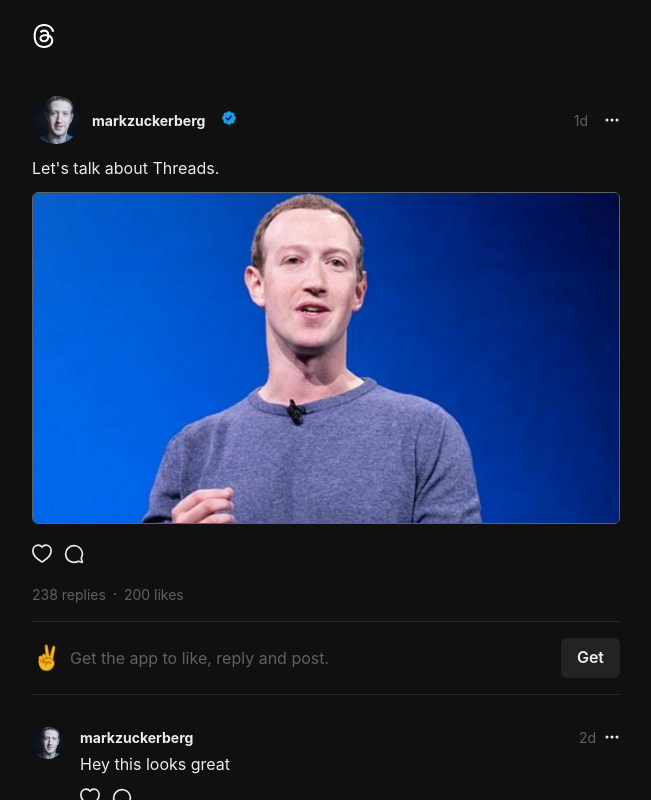
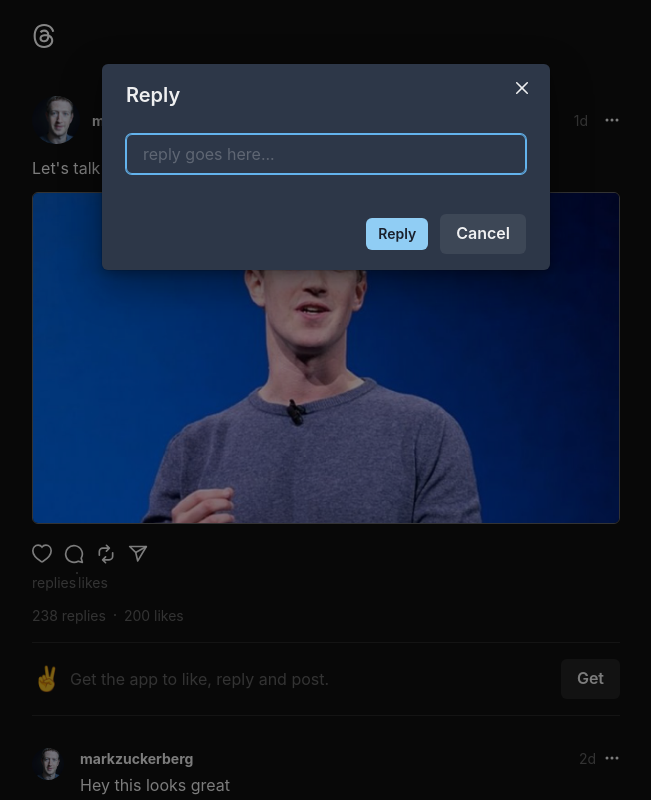
Before and after one commit to chimcutdimua/Threads-clone, a React (Vite) app in the folder frontend/: page /markzuckerberg/post/1 in a window 1280 px wide. Both pictures are taken after a click on the icon 388 px from the left and 553 px from the top of the page. Shown: the top 800 px of the page, without its empty margins (314-965 px from the left). Built offline with nearby package versions, Linux system fonts and the light colour scheme.

Commit message:
delete post

```diff
--- a/frontend/src/Pages/UserPage.jsx
+++ b/frontend/src/Pages/UserPage.jsx
@@ -4,11 +4,13 @@
 import axios from 'axios'
 import { useParams } from 'react-router-dom'
 import { Flex, Spinner } from '@chakra-ui/react'
+import Post from '../components/Post'
 
 const UserPage = () => {
     const [user, setUser] = useState(null)
     const { username } = useParams(null)
     const [loading, setLoading] = useState(false)
+    const [posts, setPosts] = useState([])
 
     const userData = async () => {
         setLoading(true)
@@ -22,9 +24,23 @@
         }
     }
 
+    const getPost = async () => {
+        try {
+            const res = await axios.get(`/api/posts/user/${username}`)
+            setPosts(res.data)
+            console.log(res.data)
+        } catch (error) {
+            console.log(error)
+            setPosts([])
+        }
+    }
+
     useEffect(() => {
         userData()
+        getPost()
     }, [username])
+
+
 
     if (!user && loading) {
         return (
@@ -42,10 +58,9 @@
     return (
         <>
             <UserHeader user={user} />
-            <UserPost />
-            <UserPost />
-            <UserPost />
-
+            {posts.map((post) => (
+                <Post key={post._id} post={post} postedBy={post.postedBy} />
+            ))}
         </>
     )
 }
--- a/frontend/src/components/Actions.jsx
+++ b/frontend/src/components/Actions.jsx
@@ -1,8 +1,76 @@
-import { Flex } from '@chakra-ui/react'
-import React from 'react'
+import { Box, Button, Flex, FormControl, FormLabel, Input, Modal, ModalBody, ModalCloseButton, ModalContent, ModalFooter, ModalHeader, ModalOverlay, Text, useDisclosure, useToast } from '@chakra-ui/react'
+import React, { useRef, useState } from 'react'
+import { useRecoilValue } from 'recoil'
+import userAtom from '../atoms/userAtom'
+import axios from 'axios'
 
-const Actions = ({ liked, setLiked }) => {
+const Actions = ({ post: post_ }) => {
+    const { isOpen, onOpen, onClose } = useDisclosure()
+    const initialRef = useRef(null)
+    const finalRef = useRef(null)
+    const [reply, setReply] = useState('')
+    const user = useRecoilValue(userAtom)
+    const [liked, setLiked] = useState(post_?.likes.includes(user?._id))
+    const [post, setPost] = useState(post_)
+    const toast = useToast()
+    const handleLikeAndUnlike = async () => {
+        if (!user) {
+            toast({
+                title: 'Login to Like',
+                description: 'Please login to like a post.',
+                status: 'error',
+                duration: 3000,
+                isClosable: true,
+            })
+            return
+        }
+        try {
+            const res = await axios.put(`/api/posts/like/${post._id}`)
+            if (!liked) {
+                setPost({ ...post, likes: [...post.likes, user._id] })
+            } else {
+                setPost({ ...post, likes: post.likes.filter(like => like !== user._id) })
+            }
+            setLiked(!liked)
+        } catch (error) {
+            console.error(error)
+
+        }
+    }
+
+    const handleReply = async () => {
+        if (!user) {
+            toast({
+                title: 'Login to Reply',
+                description: 'Please login to reply to a post.',
+                status: 'error',
+                duration: 3000,
+                isClosable: true,
+            })
+            return
+        }
+        const body = {
+            text: reply
+        }
+        try {
+            const res = await axios.put('/api/posts/reply/' + post._id, body)
+            setPost({ ...post, replies: [...post.replies, res.data] })
+            toast({
+                title: 'Reply Sent',
+                description: 'Your reply has been sent.',
+                status: 'success',
+                duration: 3000,
+                isClosable: true,
+            })
+            setReply('')
+            onClose()
+        } catch (error) {
+            console.error(error)
+        }
+    }
+
     return (
+        <Flex direction={"column"}>
             <Flex gap={3} my={2} onClick={(e) => e.preventDefault()}>
                 <svg
                     aria-label='Like'
@@ -12,7 +80,7 @@
                     role='img'
                     viewBox='0 0 24 22'
                     width='20'
-                onClick={() => setLiked(!liked)}
+                    onClick={handleLikeAndUnlike}
                 >
                     <path
                         d='M1 7.66c0 4.575 3.899 9.086 9.987 12.934.338.203.74.406 1.013.406.283 0 .686-.203 1.013-.406C19.1 16.746 23 12.234 23 7.66 23 3.736 20.245 1 16.672 1 14.603 1 12.98 1.94 12 3.352 11.042 1.952 9.408 1 7.328 1 3.766 1 1 3.736 1 7.66Z'
@@ -29,7 +97,7 @@
                     role='img'
                     viewBox='0 0 24 24'
                     width='20'
-            // onClick={onOpen}
+                    onClick={onOpen}
                 >
                     <title>Comment</title>
                     <path
@@ -41,10 +109,102 @@
                     ></path>
                 </svg>
 
-            {/* <RepostSVG />
-            <ShareSVG /> */}
+                <RepostSVG />
+                <ShareSVG />
+
+
+
             </Flex>
+            <Flex>
+                <Text color={"gray.light"} fontSize={"sm"}>
+                    {post?.replies.length} replies
+                </Text>
+                <Box w={0.5} h={0.5} borderRadius={"full"} bg={"gray.light"}></Box>
+                <Text color={"gray.light"} fontSize={"sm"}>
+                    {post?.likes.length} likes
+                </Text>
+            </Flex>
+            <Modal
+                initialFocusRef={initialRef}
+                finalFocusRef={finalRef}
+                isOpen={isOpen}
+                onClose={onClose}
+            >
+                <ModalOverlay />
+                <ModalContent>
+                    <ModalHeader>Reply</ModalHeader>
+                    <ModalCloseButton />
+                    <ModalBody pb={6}>
+                        <FormControl>
+                            <Input value={reply} onChange={(e) => setReply(e.target.value)} ref={initialRef} placeholder='reply goes here...' />
+                        </FormControl>
+                    </ModalBody>
+
+                    <ModalFooter>
+                        <Button onClick={handleReply} colorScheme='blue' size={"sm"} mr={3}>
+                            Reply
+                        </Button>
+                        <Button onClick={onClose}>Cancel</Button>
+                    </ModalFooter>
+                </ModalContent>
+            </Modal>
+        </Flex>
+
+
     )
 }
 
 export default Actions
+
+const RepostSVG = () => {
+    return (
+        <svg
+            aria-label='Repost'
+            color='currentColor'
+            fill='currentColor'
+            height='20'
+            role='img'
+            viewBox='0 0 24 24'
+            width='20'
+        >
+            <title>Repost</title>
+            <path
+                fill=''
+                d='M19.998 9.497a1 1 0 0 0-1 1v4.228a3.274 3.274 0 0 1-3.27 3.27h-5.313l1.791-1.787a1 1 0 0 0-1.412-1.416L7.29 18.287a1.004 1.004 0 0 0-.294.707v.001c0 .023.012.042.013.065a.923.923 0 0 0 .281.643l3.502 3.504a1 1 0 0 0 1.414-1.414l-1.797-1.798h5.318a5.276 5.276 0 0 0 5.27-5.27v-4.228a1 1 0 0 0-1-1Zm-6.41-3.496-1.795 1.795a1 1 0 1 0 1.414 1.414l3.5-3.5a1.003 1.003 0 0 0 0-1.417l-3.5-3.5a1 1 0 0 0-1.414 1.414l1.794 1.794H8.27A5.277 5.277 0 0 0 3 9.271V13.5a1 1 0 0 0 2 0V9.271a3.275 3.275 0 0 1 3.271-3.27Z'
+            ></path>
+        </svg>
+    );
+};
+
+const ShareSVG = () => {
+    return (
+        <svg
+            aria-label='Share'
+            color=''
+            fill='rgb(243, 245, 247)'
+            height='20'
+            role='img'
+            viewBox='0 0 24 24'
+            width='20'
+        >
+            <title>Share</title>
+            <line
+                fill='none'
+                stroke='currentColor'
+                strokeLinejoin='round'
+                strokeWidth='2'
+                x1='22'
+                x2='9.218'
+                y1='3'
+                y2='10.083'
+            ></line>
+            <polygon
+                fill='none'
+                points='11.698 20.334 22 3.001 2 3.001 9.218 10.084 11.698 20.334'
+                stroke='currentColor'
+                strokeLinejoin='round'
+                strokeWidth='2'
+            ></polygon>
+        </svg>
+    );
+};
--- a/frontend/src/components/LoginCard.jsx
+++ b/frontend/src/components/LoginCard.jsx
@@ -27,8 +27,8 @@
     const [showPassword, setShowPassword] = useState(false)
     const setAuthScreen = useSetRecoilState(authScreenAtom)
     const setUser = useSetRecoilState(userAtom)
-    const [username, setUsername] = useState('')
-    const [password, setPassword] = useState('')
+    const [username, setUsername] = useState('kietlee')
+    const [password, setPassword] = useState('123456')
     const [loading, setLoading] = useState(false)
 
     const handleLogin = async () => {
--- a/frontend/src/components/Post.jsx
+++ b/frontend/src/components/Post.jsx
@@ -1,23 +1,26 @@
-import { Avatar, Box, Flex, Image, Text } from '@chakra-ui/react'
+import { Avatar, Box, Flex, Image, Text, useToast } from '@chakra-ui/react'
 import React, { useEffect, useState } from 'react'
 import { Link, useNavigate } from 'react-router-dom'
 import Actions from './Actions'
 import axios from 'axios'
 import { formatDistanceToNow } from 'date-fns'
+import { DeleteIcon } from '@chakra-ui/icons'
+import { useRecoilValue } from 'recoil'
+import userAtom from '../atoms/userAtom'
 
 const Post = ({
     post,
     postedBy
 }) => {
-    const [liked, setLiked] = useState(false)
     const [user, setUser] = useState(null)
+    console.log(post)
     const navigate = useNavigate()
-    console.log(post)
+    const currentUser = useRecoilValue(userAtom)
+    const toast = useToast()
     useEffect(() => {
         const getUser = async () => {
             try {
                 const res = await axios.get(`/api/users/profile/${postedBy}`)
-                console.log(">>>check data: ", res.data)
                 setUser(res.data)
             } catch (error) {
                 console.error(error)
@@ -26,6 +29,23 @@
         }
         getUser()
     }, [postedBy])
+
+    const handleDeletePost = async (e) => {
+        try {
+            e.preventDefault()
+            if (!window.confirm('Are you sure you want to delete this post?')) return
+            const res = await axios.delete(`/api/posts/delete/${post._id}`)
+            toast({
+                title: 'Post Deleted',
+                description: res.data.message,
+                status: 'success',
+                duration: 3000,
+                isClosable: true,
+            })
+        } catch (error) {
+            console.error(error)
+        }
+    }
 
     if (!user) return null
 
@@ -64,6 +84,13 @@
                             <Text fontSize={"sm"} width={36} textAlign={"right"} color={"gray.light"}>
                                 {formatDistanceToNow(new Date(post.createdAt))} ago
                             </Text>
+                            {currentUser._id === user._id && (
+                                <DeleteIcon
+                                    size={20}
+                                    cursor={"pointer"}
+                                    onClick={handleDeletePost}
+                                />
+                            )}
                         </Flex>
                     </Flex>
                     <Text fontSize={"sm"}>{post.text}</Text>
@@ -79,13 +106,9 @@
                     )}
 
                     <Flex gap={3} my={1}>
-                        <Actions liked={liked} setLiked={setLiked} />
+                        <Actions post={post} />
                     </Flex>
-                    <Flex gap={2} alignItems={"center"}>
-                        <Text color={"gray.light"} fontSize={"sm"}>{post.replies.length} replies</Text>
-                        <Box w={0.5} h={0.5} borderRadius={"full"} bg={"gray.light"}></Box>
-                        <Text color={"gray.light"} fontSize={"sm"}>{post.likes.length} likes</Text>
-                    </Flex>
+
                 </Flex>
             </Flex>
         </Link>
```
Also changed, not shown: 2 other files (tests, documents, lock files or other folders). Lines whose indentation alone changed are shown as unchanged.
